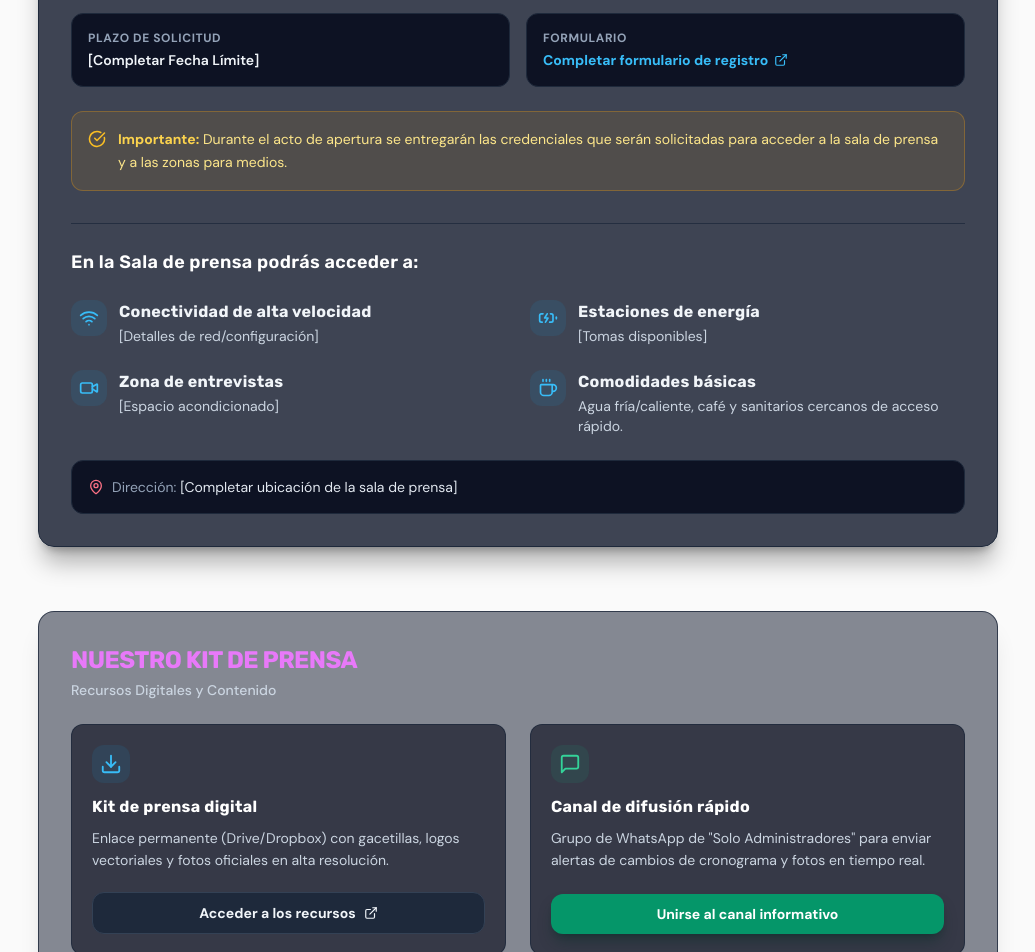
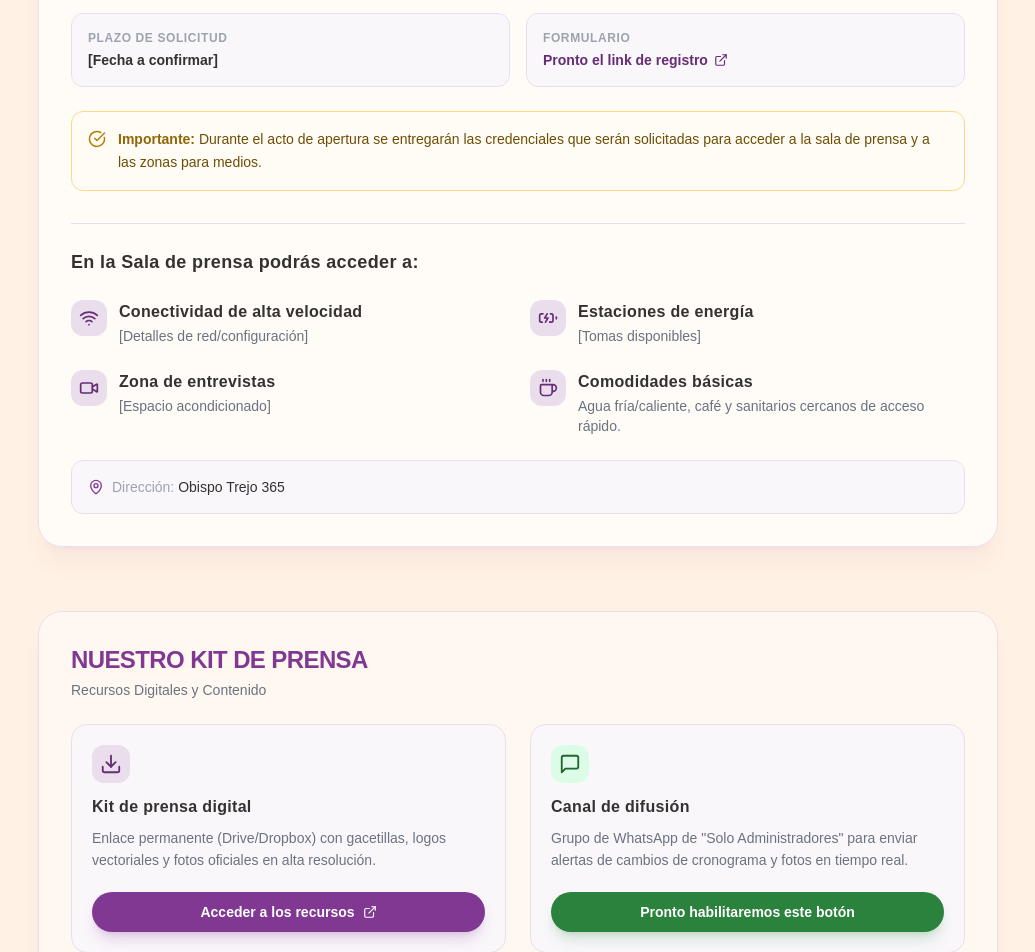
Before and after one commit to nailsaita/apps, a React (Vite) app in the folder web/: page /KitPrensa in a window 1280 px wide. Shown: the part 560-1512 px from the top of the page, without its empty margins (122-1157 px from the left). Built offline with nearby package versions, Linux system fonts and the light colour scheme; a web font is replaced by a local one.

Commit message:
push cambios ui

```diff
--- a/web/src/App.jsx
+++ b/web/src/App.jsx
@@ -34,9 +34,32 @@ function ScrollToHash() {
   return null;
 }
 
+// Inyecta la tipografía global del sitio (degular / thunderhouse-pro)
+// una sola vez, sin importar por qué ruta entre la persona al sitio.
+function GlobalTypography() {
+  React.useEffect(() => {
+    if (!document.getElementById('encuentro-typography')) {
+      const style = document.createElement('style');
+      style.id = 'encuentro-typography';
+      style.innerHTML = `
+        body {
+          font-family: 'degular', sans-serif !important;
+        }
+        h1, h2, h3, h4, h5, h6,
+        h1 *, h2 *, h3 *, h4 *, h5 *, h6 * {
+          font-family: 'thunderhouse-pro', sans-serif !important;
+        }
+      `;
+      document.head.appendChild(style);
+    }
+  }, []);
+  return null;
+}
+
 function App() {
   return (
     <Router>
+      <GlobalTypography />
       <ScrollToHash />
       <Routes>
         <Route path="/" element={<HomePage />} />
--- a/web/src/pages/CancioneroPage.jsx
+++ b/web/src/pages/CancioneroPage.jsx
@@ -131,15 +131,15 @@ const CANCIONES = [
 
 export default function CancioneroPage() {
   return (
-    <div className="relative bg-background text-slate-100 min-h-screen">
+    <div className="relative bg-[#FFF1E3] text-[#343230] min-h-screen">
       <CountdownBanner />
       <Navbar />
 
       <TitleSection title="Cancionero Sugerido" />
 
       <main className="relative z-10 mx-auto max-w-4xl px-4 pb-32 pt-32 sm:px-6 lg:px-8">
-        <section className="rounded-2xl border border-white/10 bg-slate-950/60 p-6 md:p-8 shadow-xl shadow-black/20">
-          <p className="text-slate-300 mb-8 text-center text-lg">
+        <section className="rounded-3xl border border-[#eadeed] bg-white/70 p-6 md:p-8 shadow-xl shadow-[#813893]/5 backdrop-blur-sm">
+          <p className="text-[#343230]/80 mb-8 text-center text-lg">
             Letras y canciones sugeridas para cantar en este 39° Encuentro en Córdoba.
           </p>
 
@@ -147,15 +147,18 @@ export default function CancioneroPage() {
             {CANCIONES && CANCIONES.map((cancion, index) => (
               <div
                 key={cancion.titulo || index}
-                className="border-b border-white/5 pb-6 last:border-none last:pb-0"
+                className="border-b border-[#eadeed] pb-6 last:border-none last:pb-0"
               >
-                <h3 className="text-xl font-bold text-fuchsia-400 mb-3 flex gap-2">
-                  <span className="text-fuchsia-300 font-extrabold drop-shadow-sm">
+                <h3
+                  className="text-xl font-bold text-[#813893] mb-3 flex gap-2"
+                  style={{ fontFamily: "'thunderhouse-pro', sans-serif" }}
+                >
+                  <span className="text-[#fdb10c] font-extrabold drop-shadow-sm">
                     {index + 1}.
                   </span>
                   {cancion.titulo}
                 </h3>
-                <p className="text-slate-300 text-sm leading-relaxed whitespace-pre-line bg-slate-900/40 p-4 rounded-xl border border-slate-800/60 font-mono">
+                <p className="text-[#343230]/80 text-sm leading-relaxed whitespace-pre-line bg-[#faf7fb] p-4 rounded-xl border border-[#eadeed] font-mono">
                   {cancion.letra}
                 </p>
               </div>
--- a/web/src/pages/GacetillasPage.jsx
+++ b/web/src/pages/GacetillasPage.jsx
@@ -8,7 +8,7 @@ import galeriaNotas from '@/data/galeriaNotas.js';
 export default function GacetillasPage() {
 
   return (
-    <div className="relative bg-background text-slate-100">
+    <div className="relative bg-[#FFF1E3] text-[#343230] min-h-screen">
       <CountdownBanner />
       <Navbar />
       <TitleSection
--- a/web/src/pages/HomePage.jsx
+++ b/web/src/pages/HomePage.jsx
@@ -771,6 +771,25 @@ function ApoyoSection() {
 }
 
 function EncuentroSection() {
+  const timelineRef = useRef(null);
+  const [mostrarFlecha, setMostrarFlecha] = useState(true);
+
+  useEffect(() => {
+    const el = timelineRef.current;
+    if (!el) return;
+    const chequearScroll = () => {
+      const cercaDelFinal = el.scrollWidth - el.clientWidth - el.scrollLeft < 24;
+      setMostrarFlecha(!cercaDelFinal);
+    };
+    chequearScroll();
+    el.addEventListener('scroll', chequearScroll, { passive: true });
+    window.addEventListener('resize', chequearScroll);
+    return () => {
+      el.removeEventListener('scroll', chequearScroll);
+      window.removeEventListener('resize', chequearScroll);
+    };
+  }, []);
+
   return <section id="encuentro" className="py-24 px-4 bg-[#FFF1E3]">
     <div className="max-w-6xl mx-auto">
       <div className="grid md:grid-cols-2 gap-16 items-center">
@@ -799,10 +818,13 @@ function EncuentroSection() {
               <ExternalLink size={16} />
               Leer la semblanza
             </a>
-            <a href="/Pilares" className="flex items-center gap-2 text-[#21662f] font-bold border-2 border-[#b8d5be] px-5 py-3 rounded-full hover:bg-[#f6faf7] transition-colors">
+            <Link
+              to="/Pilares"
+              className="flex items-center gap-2 text-[#21662f] font-bold border-2 border-[#b8d5be] px-5 py-3 rounded-full hover:bg-[#f6faf7] transition-colors"
+            >
               <ExternalLink size={16} />
               Pilares del Encuentro
-            </a>
+            </Link>
           </div>
         </motion.div>
 
@@ -846,7 +868,7 @@ function EncuentroSection() {
         <h3 className="text-center text-[#4a2055] mb-10">Hitos del Encuentro</h3>
         <div className="relative">
           <div className="absolute top-5 left-0 right-0 h-0.5 bg-[#eadeed]" />
-          <div className="flex overflow-x-auto gap-8 pb-4">
+          <div ref={timelineRef} className="flex overflow-x-auto gap-8 pb-4 scroll-smooth">
             {[{
               año: '1986',
               hito: 'Primer Encuentro Nacional de Mujeres, Buenos Aires'
@@ -883,6 +905,29 @@ function EncuentroSection() {
               <p className="text-xs text-gray-500 text-center mt-1">{item.hito}</p>
             </div>)}
           </div>
+
+          {/* Indicador de scroll: degradé + flecha que "respira" hacia la derecha */}
+          <AnimatePresence>
+            {mostrarFlecha && <>
+              <motion.div
+                key="fade-timeline"
+                initial={{ opacity: 0 }}
+                animate={{ opacity: 1 }}
+                exit={{ opacity: 0 }}
+                className="absolute top-0 right-0 bottom-4 w-16 bg-gradient-to-l from-[#FFF1E3] to-transparent pointer-events-none"
+              />
+              <motion.div
+                key="flecha-timeline"
+                initial={{ opacity: 0 }}
+                animate={{ opacity: 1, x: [0, 6, 0] }}
+                exit={{ opacity: 0 }}
+                transition={{ x: { duration: 1.3, repeat: Infinity, ease: 'easeInOut' }, opacity: { duration: 0.3 } }}
+                className="absolute top-1 right-0 bg-[#fdb10c] text-[#4a2055] w-8 h-8 rounded-full flex items-center justify-center shadow-md pointer-events-none"
+              >
+                <ArrowRight size={16} />
+              </motion.div>
+            </>}
+          </AnimatePresence>
         </div>
       </div>
     </div>
@@ -956,7 +1001,7 @@ function CronogramaSection() {
     <div className="max-w-6xl mx-auto">
       <div className="text-center mb-12">
         <h2 className="text-white mb-4">Cronograma</h2>
-        <p className="text-white/60">Tocá cada día para ver las actividades</p>
+        <p className="text-white/60">Quedá atentx para ver las actividades que iremos sumando</p>
       </div>
 
       {/* Tabs de días - mobile */}
@@ -1075,7 +1120,11 @@ function CulturalSection() {
         <p className="text-gray-500 max-w-xl mx-auto mb-4">
           Arte, música, teatro y más. El Encuentro también es fiesta y celebración colectiva.
         </p>
-        <a href="#" className="inline-flex items-center gap-2 bg-[#fdb10c] text-[#4a2055] font-bold px-6 py-3 rounded-full hover:bg-[#fec449] transition-colors">
+        <a href="https://docs.google.com/forms/d/e/1FAIpQLSewjHAlFM65SW-sI0f7gpFlPjYy1lhTGwv30DsRcZcTVCuAeA/viewform"
+          target="_blank"
+          rel="noopener noreferrer"
+          className="inline-flex items-center gap-2 bg-[#fdb10c] text-[#4a2055] font-bold px-6 py-3 rounded-full hover:bg-[#fec449] transition-colors"
+        >
           <ExternalLink size={16} />
           Inscribir una actividad cultural
         </a>
--- a/web/src/pages/KitPrensaPage.jsx
+++ b/web/src/pages/KitPrensaPage.jsx
@@ -5,162 +5,156 @@ import { CountdownBanner, Navbar, FooterSection } from '@/pages/HomePage.jsx';
 import TitleSection from '@/components/TitleSection.jsx';
 
 export default function KitPrensaPage() {
-  // Animación suave para la entrada de las secciones
   const fadeInVariant = {
     hidden: { opacity: 0, y: 20 },
     visible: { opacity: 1, y: 0, transition: { duration: 0.6 } }
   };
 
   return (
-    <div className="relative min-h-screen bg-background text-slate-100">
+    <div className="relative min-h-screen bg-[#FFF1E3] text-[#343230]">
       <CountdownBanner />
       <Navbar />
 
       <TitleSection title="Kit de Prensa" />
 
-      {/* Ajustado pt-24 para evitar solapamientos con el banner de título */}
       <main className="relative mx-auto max-w-5xl px-4 pb-32 pt-32 sm:px-6 lg:px-8">
 
-        {/* SECCIÓN 1: ACREDITACIÓN */}
         <motion.section
           initial="hidden"
           animate="visible"
           variants={fadeInVariant}
-          className="mb-16 bg-slate-900/80 rounded-2xl p-6 md:p-8 border border-slate-800 shadow-xl shadow-black/30 backdrop-blur-sm"
+          className="mb-16 bg-white/70 rounded-3xl p-6 md:p-8 border border-[#eadeed] shadow-xl shadow-[#813893]/5 backdrop-blur-sm"
         >
-          {/* text-fuchsia-400 añade excelente contraste temático en títulos secundarios */}
-          <h2 className="text-2xl font-bold tracking-tight text-fuchsia-400 mb-4 uppercase">
+          <h2 className="text-2xl font-bold tracking-tight text-[#813893] mb-4 uppercase" style={{ fontFamily: "'thunderhouse-pro', sans-serif" }}>
             Información para la Prensa y Acreditación
           </h2>
-          <h3 className="text-xl font-semibold text-slate-100 mb-4">
+          <h3 className="text-xl font-semibold text-[#343230] mb-4">
             ¿Cómo te acreditás?
           </h3>
 
-          <p className="text-slate-200 leading-relaxed mb-6 text-base">
+          <p className="text-[#343230]/80 leading-relaxed mb-6 text-base">
             Si sos periodista, comunicadora/e, fotógrafas/os y creadoras/es de contenido de medios comunitarios,
             alternativos, hegemónicos y autogestivos podés registrarte para la cobertura del evento.
           </p>
 
           <div className="grid grid-cols-1 md:grid-cols-2 gap-4 mb-6">
-            <div className="bg-slate-950/80 p-4 rounded-xl border border-slate-800">
-              <span className="block text-xs font-bold uppercase tracking-wider text-slate-400">Plazo de solicitud</span>
-              <span className="text-sm text-slate-100 font-semibold mt-1 block">[Completar Fecha Límite]</span>
+            <div className="bg-[#faf7fb] p-4 rounded-xl border border-[#eadeed]">
+              <span className="block text-xs font-bold uppercase tracking-wider text-gray-400">Plazo de solicitud</span>
+              <span className="text-sm text-[#343230] font-semibold mt-1 block">[Fecha a confirmar]</span>
             </div>
-            <div className="bg-slate-950/80 p-4 rounded-xl border border-slate-800 flex flex-col justify-between">
-              <span className="block text-xs font-bold uppercase tracking-wider text-slate-400">Formulario</span>
+
+            <div className="bg-[#faf7fb] p-4 rounded-xl border border-[#eadeed] flex flex-col justify-between">
+              <span className="block text-xs font-bold uppercase tracking-wider text-gray-400">Formulario</span>
               <a
                 href="#[Enlace_Formulario]"
                 target="_blank"
                 rel="noopener noreferrer"
-                className="inline-flex items-center gap-1.5 text-sm text-sky-400 hover:text-sky-300 font-bold transition-colors mt-1 w-fit"
+                className="inline-flex items-center gap-1.5 text-sm text-[#662c74] hover:text-[#813893] font-bold transition-colors mt-1 w-fit"
               >
-                Completar formulario de registro <ExternalLink size={14} />
+                Pronto el link de registro <ExternalLink size={14} />
               </a>
             </div>
           </div>
 
-          <div className="bg-amber-500/10 border border-amber-500/30 rounded-xl p-4 mb-8 text-sm text-amber-200 flex gap-3 items-start">
-            <CheckCircle className="text-amber-400 shrink-0 mt-0.5" size={18} />
+          <div className="bg-[#fffcf5] border border-[#fed886] rounded-xl p-4 mb-8 text-sm text-[#6e4d05] flex gap-3 items-start">
+            <CheckCircle className="text-[#b57f09] shrink-0 mt-0.5" size={18} />
             <p>
-              <strong className="text-amber-300">Importante:</strong> Durante el acto de apertura se entregarán las credenciales que serán solicitadas para acceder a la sala de prensa y a las zonas para medios.
+              <strong className="text-[#916607]">Importante:</strong> Durante el acto de apertura se entregarán las credenciales que serán solicitadas para acceder a la sala de prensa y a las zonas para medios.
             </p>
           </div>
 
-          {/* Sala de Prensa */}
-          <div className="border-t border-slate-800/80 pt-6">
-            <h4 className="text-lg font-semibold text-white mb-6">En la Sala de prensa podrás acceder a:</h4>
+          <div className="border-t border-[#eadeed] pt-6">
+            <h4 className="text-lg font-semibold text-[#343230] mb-6">En la Sala de prensa podrás acceder a:</h4>
 
             <div className="grid grid-cols-1 sm:grid-cols-2 gap-6 mb-6">
               <div className="flex items-start gap-3">
-                <div className="p-2 bg-sky-500/10 rounded-lg text-sky-400 shrink-0">
+                <div className="p-2 bg-[#eadeed] rounded-lg text-[#662c74] shrink-0">
                   <Wifi size={20} />
                 </div>
                 <div>
-                  <h5 className="font-bold text-slate-100">Conectividad de alta velocidad</h5>
-                  <p className="text-sm text-slate-300 mt-0.5">[Detalles de red/configuración]</p>
+                  <h5 className="font-bold text-[#343230]">Conectividad de alta velocidad</h5>
+                  <p className="text-sm text-gray-500 mt-0.5">[Detalles de red/configuración]</p>
                 </div>
               </div>
 
               <div className="flex items-start gap-3">
-                <div className="p-2 bg-sky-500/10 rounded-lg text-sky-400 shrink-0">
+                <div className="p-2 bg-[#eadeed] rounded-lg text-[#662c74] shrink-0">
                   <BatteryCharging size={20} />
                 </div>
                 <div>
-                  <h5 className="font-bold text-slate-100">Estaciones de energía</h5>
-                  <p className="text-sm text-slate-300 mt-0.5">[Tomas disponibles]</p>
+                  <h5 className="font-bold text-[#343230]">Estaciones de energía</h5>
+                  <p className="text-sm text-gray-500 mt-0.5">[Tomas disponibles]</p>
                 </div>
               </div>
 
               <div className="flex items-start gap-3">
-                <div className="p-2 bg-sky-500/10 rounded-lg text-sky-400 shrink-0">
+                <div className="p-2 bg-[#eadeed] rounded-lg text-[#662c74] shrink-0">
                   <Video size={20} />
                 </div>
                 <div>
-                  <h5 className="font-bold text-slate-100">Zona de entrevistas</h5>
-                  <p className="text-sm text-slate-300 mt-0.5">[Espacio acondicionado]</p>
+                  <h5 className="font-bold text-[#343230]">Zona de entrevistas</h5>
+                  <p className="text-sm text-gray-500 mt-0.5">[Espacio acondicionado]</p>
                 </div>
               </div>
 
               <div className="flex items-start gap-3">
-                <div className="p-2 bg-sky-500/10 rounded-lg text-sky-400 shrink-0">
+                <div className="p-2 bg-[#eadeed] rounded-lg text-[#662c74] shrink-0">
                   <Coffee size={20} />
                 </div>
                 <div>
-                  <h5 className="font-bold text-slate-100">Comodidades básicas</h5>
-                  <p className="text-sm text-slate-300 mt-0.5">Agua fría/caliente, café y sanitarios cercanos de acceso rápido.</p>
+                  <h5 className="font-bold text-[#343230]">Comodidades básicas</h5>
+                  <p className="text-sm text-gray-500 mt-0.5">Agua fría/caliente, café y sanitarios cercanos de acceso rápido.</p>
                 </div>
               </div>
             </div>
 
-            <div className="flex items-center gap-2 text-sm text-slate-200 bg-slate-950/80 p-4 rounded-xl border border-slate-800">
-              <MapPin size={16} className="text-rose-400 shrink-0" />
-              <span><strong className="text-slate-400 font-normal">Dirección:</strong> [Completar ubicación de la sala de prensa]</span>
+            <div className="flex items-center gap-2 text-sm text-[#343230] bg-[#faf7fb] p-4 rounded-xl border border-[#eadeed]">
+              <MapPin size={16} className="text-[#813893] shrink-0" />
+              <span><strong className="text-gray-400 font-normal">Dirección:</strong> Obispo Trejo 365</span>
             </div>
           </div>
         </motion.section>
 
-        {/* SECCIÓN 2: KIT DE PRENSA */}
         <motion.section
           initial="hidden"
           animate="visible"
           variants={fadeInVariant}
-          className="bg-slate-900/50 rounded-2xl p-6 md:p-8 border border-slate-800/80 shadow-xl"
+          className="bg-white/50 rounded-3xl p-6 md:p-8 border border-[#eadeed] shadow-xl shadow-[#813893]/5"
         >
-          <h2 className="text-2xl font-bold tracking-tight text-fuchsia-400 mb-1 uppercase">
+          <h2 className="text-2xl font-bold tracking-tight text-[#813893] mb-1 uppercase" style={{ fontFamily: "'thunderhouse-pro', sans-serif" }}>
             Nuestro Kit de Prensa
           </h2>
-          <p className="text-slate-300 text-sm mb-6 font-medium">Recursos Digitales y Contenido</p>
+          <p className="text-gray-500 text-sm mb-6 font-medium">Recursos Digitales y Contenido</p>
 
           <div className="grid grid-cols-1 md:grid-cols-2 gap-6">
-            {/* Tarjeta Drive */}
-            <div className="flex flex-col justify-between bg-slate-950/60 p-5 rounded-xl border border-slate-800/80 hover:border-slate-700 transition-colors">
+
+            <div className="flex flex-col justify-between bg-[#faf7fb] p-5 rounded-2xl border border-[#eadeed] hover:border-[#d5bddb] transition-colors">
               <div>
-                <div className="p-2 bg-sky-500/10 rounded-lg w-fit text-sky-400 mb-3">
+                <div className="p-2 bg-[#eadeed] rounded-lg w-fit text-[#662c74] mb-3">
                   <Download size={22} />
                 </div>
-                <h4 className="font-bold text-base text-white mb-2">Kit de prensa digital</h4>
-                <p className="text-sm text-slate-300 leading-relaxed">
+                <h4 className="font-bold text-base text-[#343230] mb-2">Kit de prensa digital</h4>
+                <p className="text-sm text-gray-500 leading-relaxed">
                   Enlace permanente (Drive/Dropbox) con gacetillas, logos vectoriales y fotos oficiales en alta resolución.
                 </p>
               </div>
               <a
-                href="#[Enlace_Drive]"
+                href="https://drive.proton.me/urls/1DQZM35XG0#TAssjJLB4zqI"
                 target="_blank"
                 rel="noopener noreferrer"
-                className="mt-5 inline-flex items-center justify-center gap-2 px-4 py-2.5 bg-slate-800 hover:bg-slate-700 text-sm font-bold text-slate-100 rounded-xl border border-slate-700 transition-colors"
+                className="mt-5 inline-flex items-center justify-center gap-2 px-4 py-2.5 bg-[#813893] hover:bg-[#662c74] text-sm font-bold text-white rounded-full transition-colors shadow-lg shadow-[#813893]/20"
               >
                 Acceder a los recursos <ExternalLink size={14} />
               </a>
             </div>
 
-            {/* Tarjeta WhatsApp */}
-            <div className="flex flex-col justify-between bg-slate-950/60 p-5 rounded-xl border border-slate-800/80 hover:border-slate-700 transition-colors">
+            <div className="flex flex-col justify-between bg-[#faf7fb] p-5 rounded-2xl border border-[#eadeed] hover:border-[#b8d5be] transition-colors">
               <div>
-                <div className="p-2 bg-emerald-500/10 rounded-lg w-fit text-emerald-400 mb-3">
+                <div className="p-2 bg-green-100 rounded-lg w-fit text-[#21662f] mb-3">
                   <MessageSquare size={22} />
                 </div>
-                <h4 className="font-bold text-base text-white mb-2">Canal de difusión rápido</h4>
-                <p className="text-sm text-slate-300 leading-relaxed">
+                <h4 className="font-bold text-base text-[#343230] mb-2">Canal de difusión</h4>
+                <p className="text-sm text-gray-500 leading-relaxed">
                   Grupo de WhatsApp de "Solo Administradores" para enviar alertas de cambios de cronograma y fotos en tiempo real.
                 </p>
               </div>
@@ -168,9 +162,9 @@ export default function KitPrensaPage() {
                 href="#[Enlace_WhatsApp]"
                 target="_blank"
                 rel="noopener noreferrer"
-                className="mt-5 inline-flex items-center justify-center gap-2 px-4 py-2.5 bg-emerald-600 hover:bg-emerald-500 text-sm font-bold text-white rounded-xl transition-colors shadow-lg shadow-emerald-950/40"
+                className="mt-5 inline-flex items-center justify-center gap-2 px-4 py-2.5 bg-[#2a823c] hover:bg-[#21662f] text-sm font-bold text-white rounded-full transition-colors shadow-lg shadow-[#2a823c]/20"
               >
-                Unirse al canal informativo
+                Pronto habilitaremos este botón
               </a>
             </div>
           </div>
--- a/web/src/pages/PilaresPage.jsx
+++ b/web/src/pages/PilaresPage.jsx
@@ -12,7 +12,7 @@ export default function PilaresPage() {
       <main className="relative z-10 mx-auto max-w-7xl px-4 pb-32 pt-32 sm:px-6 lg:px-8">
         <section className="rounded-2xl border border-white/10 bg-slate-950/60 p-6 shadow-xl shadow-black/20">
 
-          {/* Frase agregada con margen inferior para separar de la lista */}
+
           <p className="mb-6 text-lg font-medium text-slate-200">
             Los encuentros son:
           </p>
```
Also changed, not shown: web/src/pages/SemblanzaPage.jsx (+27 -15 lines), web/src/pages/TalleresPage.jsx (+18 -18 lines).
